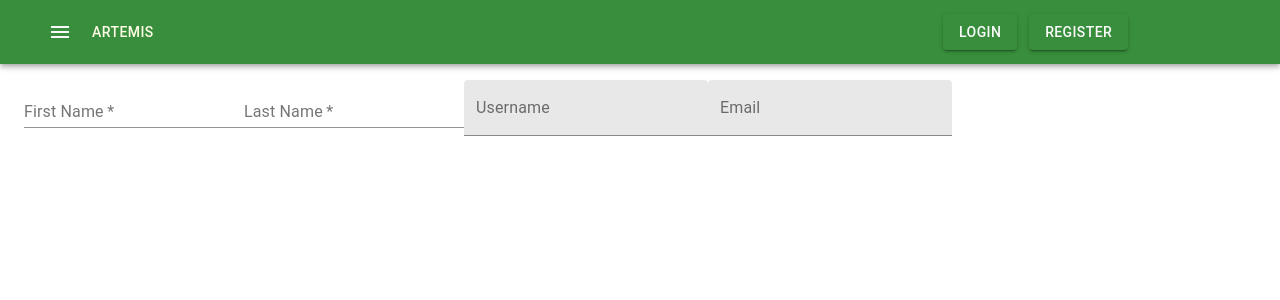
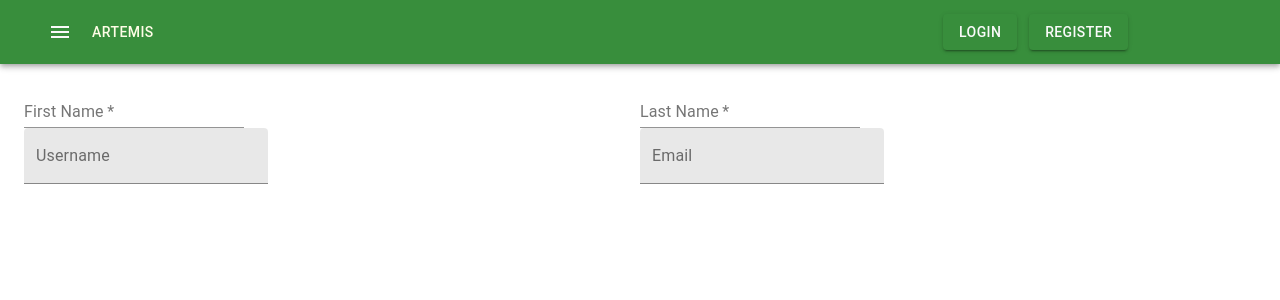
Before and after one commit to Alb33rt/artemis, a React (Create React App) app in the folder code-client/: page /profile in a window 1280 px wide. Shown: the top 300 px of the page. Built offline with nearby package versions, Linux system fonts and the light colour scheme; no server answers.

Commit message:
database update

```diff
--- a/code-client/src/components/editProfile.jsx
+++ b/code-client/src/components/editProfile.jsx
@@ -4,6 +4,7 @@ import { Container } from "@material-ui/core";
 import { Box } from "@material-ui/core";
 import { ThemeConsumer } from "styled-components";
 import TextField from '@material-ui/core/TextField';
+import { Grid } from "@material-ui/core";
 
 function getCookie(name) {
     let cookieValue = null;
@@ -94,7 +95,13 @@ class EditProfilePage extends React.Component {
                 'x-csrftoken': csrftoken
             },
             mode: "cors",
-            credentials: "include"
+            credentials: "include",
+            body: JSON.stringify({
+                "username": this.state.username,
+                "email": this.state.email,
+                "first_name": this.state.first_name,
+                "last_name": this.state.last_name,
+            })
         };
         console.log("Requesting User data for Editing Profile");
 
@@ -102,13 +109,6 @@ class EditProfilePage extends React.Component {
             .then(response => response.json())
             .then(data => {
                 console.log(data);
-                this.setState({
-                    username: data['username'],
-                    email: data['email'],
-                    first_name: data['first_name'],
-                    last_name: data['last_name'],
-                })
-                console.log(this.state)
             })
             .catch(error => {
                 console.log(error);
@@ -117,8 +117,10 @@ class EditProfilePage extends React.Component {
 
     render() {
         return (
-        <Container>
+        <Container container>
            <Box mt={2}>
+            <Grid container spacing={0}>
+            <Grid item md={6} xs={12}>
                 <TextField
                 required
                 id="standard-basic"
@@ -128,6 +130,8 @@ class EditProfilePage extends React.Component {
                 onChange={this.onChangeFirstName.bind(this)}
                 >
                 </TextField>
+            </Grid>
+            <Grid item md={6} xs={12}>
                 <TextField
                     required
                     id="standard-basic"
@@ -137,6 +141,8 @@ class EditProfilePage extends React.Component {
                     onChange={this.onChangeLastName.bind(this)}
                 >
                 </TextField>
+            </Grid>
+            <Grid item md={6} xs={12}>
                 <TextField
                     id="filled-read-only-input"
                     label="Username"
@@ -148,6 +154,8 @@ class EditProfilePage extends React.Component {
                     onChange={this.onChangeUserName.bind(this)}
                 >
                 </TextField>
+            </Grid>
+            <Grid item md={6} xs={12}>
                 <TextField
                     id="filled-read-only-input"
                     label="Email"
@@ -159,6 +167,8 @@ class EditProfilePage extends React.Component {
                     onChange={this.onChangeEmail.bind(this)}
                 >
                 </TextField>
+            </Grid>
+            </Grid>
         </Box>
         </Container>
         )
```
Lines whose indentation alone changed are shown as unchanged.
